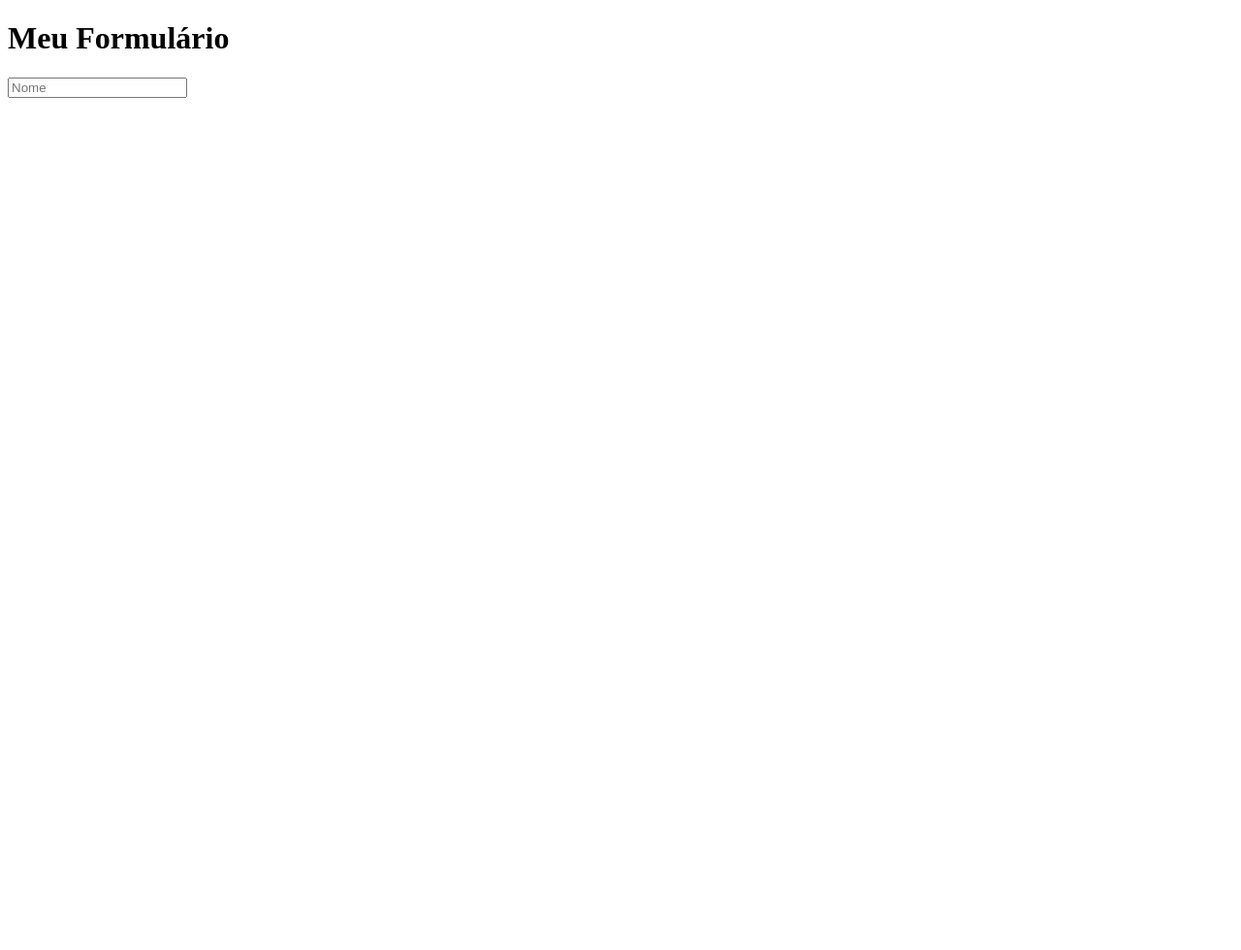
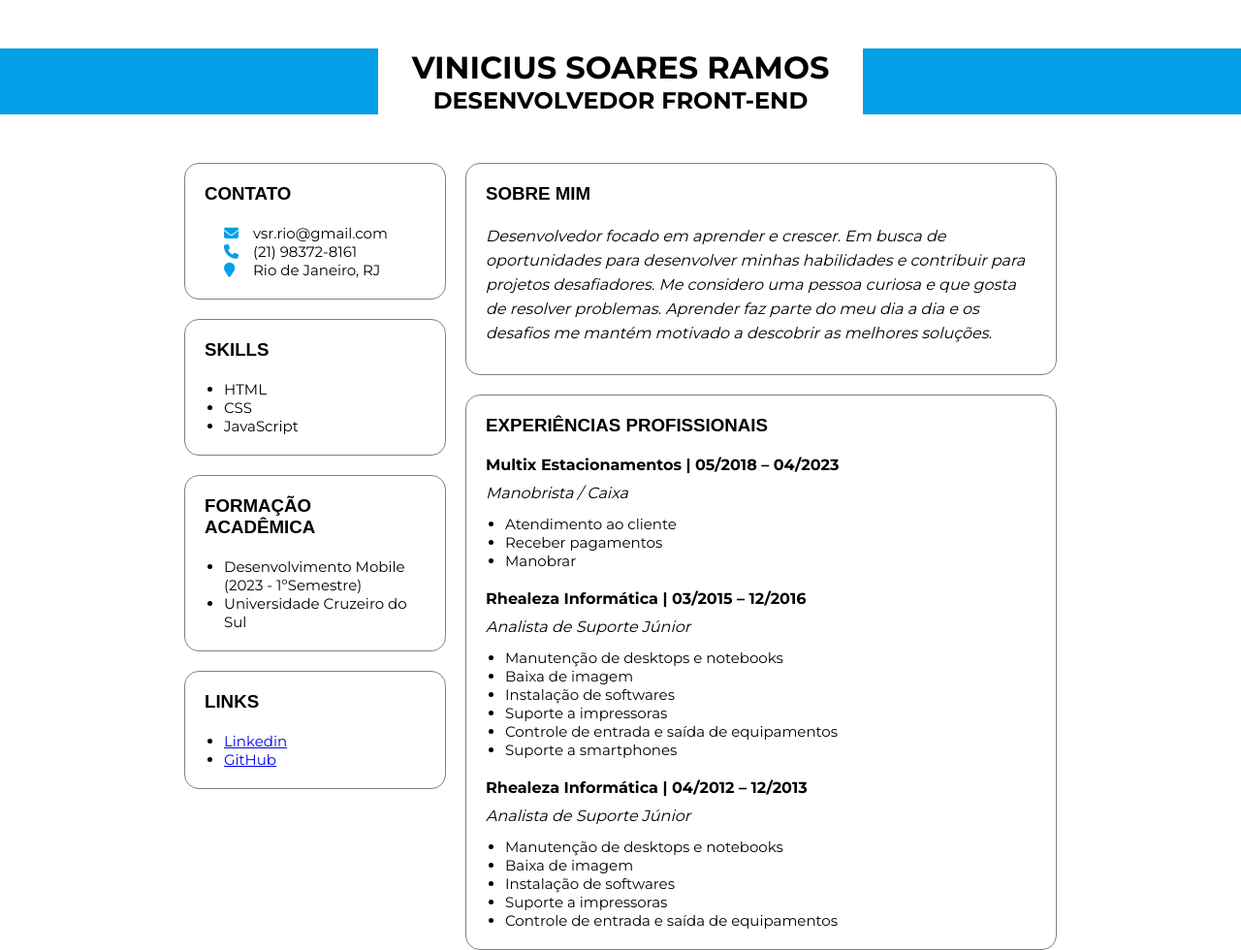
Before and after one commit to Viniiirj/dnc, a plain HTML site: page Aula2/index.html in a window 1280 px wide. Shown: the whole page at 97% size. Before the commit the page ends 800 px from the top, so only its background shows below. Drawn offline with Linux system fonts and the light colour scheme; a web font is replaced by a local one.

Commit message:
conclusão curriculo

```diff
--- /dev/null
+++ b/Aula2/css/style.css
@@ -0,0 +1,78 @@
+* {
+    margin: 0;
+    padding: 0;
+    box-sizing: border-box;
+    font-family: 'Montserrat';
+}
+
+header {
+    background-color: rgb(3, 159, 231);
+    margin-top: 50px;
+    margin-bottom: 50px;
+}
+
+#nameAndTitle{
+    background-color: white;
+    margin: auto;
+    width: 500px;
+    font-family: 'Hubballi', sans-serif;
+    text-align: center;
+}
+
+h1, h2, h3{
+    text-transform: uppercase;
+}
+
+#contact {
+    list-style: none;
+}
+
+#contact i {
+    width: 30px;
+    color: rgb(3, 159, 231);
+
+}
+
+main {
+    max-width: 900px;
+    display: grid;
+    grid-template-columns: 30% auto;
+    column-gap: 20px;
+    margin: auto;
+}
+
+#sidebar, #content {
+    display: flex;
+    flex-direction: column;
+    row-gap: 20px;
+}
+
+.card {
+    display: flex;
+    flex-direction: column;
+    gap: 20px;
+    border: 1px solid gray;
+    border-radius: 15px;
+    padding: 20px;
+}
+
+.card h3 {
+    font-family: 'Hubballi', sans-serif;
+}
+
+.card span {
+    font-weight: bold;
+    margin-bottom: 7px;
+    display: block;
+}
+
+.card p {
+    line-height: 25px;
+    font-style: italic;
+    margin-bottom: 10px;
+}
+
+.card ul{
+    padding-left: 20px;
+    font-size: 15px;
+}
--- a/Aula2/index.html
+++ b/Aula2/index.html
@@ -1,14 +1,110 @@
 <!DOCTYPE html>
-<html lang="en">
+<html lang="pt-br">
 <head>
     <meta charset="UTF-8">
     <meta name="viewport" content="width=device-width, initial-scale=1.0">
-    <title>Formulario</title>
+    <link rel="preconnect" href="https://fonts.googleapis.com">
+    <link rel="preconnect" href="https://fonts.gstatic.com" crossorigin>
+    <title>Curriculo</title>
+    <link href="https://fonts.googleapis.com/css2?family=Hubballi&family=Montserrat:wght@400;700&display=swap" rel="stylesheet">
+    <link rel="stylesheet" href="css/style.css">
+    <script src="https://kit.fontawesome.com/1b61bb58cc.js" crossorigin="anonymous"></script>
 </head>
 <body>
-    <h1>Meu Formulário</h1>
-  <form action="https://formspree.io/f/xleynjne" method="post">
-    <input type="text" placeholder="Nome">
-  </form>
+
+  <header>
+  <div id="nameAndTitle">
+    <h1>Vinicius Soares Ramos</h1>
+    <h2>Desenvolvedor Front-End</h2>
+  </div>
+</header>
+<main>
+  <div id="sidebar">
+    <div class="card">
+        <h3>Contato</h3>
+        <ul id="contact">
+          <li><i class="fa-solid fa-envelope"></i>vsr.rio@gmail.com</li>
+          <li><i class="fa-solid fa-phone"></i>(21) 98372-8161</li>
+          <li><i class="fa-solid fa-location-pin"></i>Rio de Janeiro, RJ</li>
+        </ul>
+    </div>
+    <div class="card">
+      <h3>Skills</h3>
+      <ul>
+        <li>HTML</li>
+        <li>CSS</li>
+        <li>JavaScript</li>
+      </ul>
+    </div>
+    <div class="card">
+      <h3>Formação Acadêmica</h3>
+      <ul>
+        <li>Desenvolvimento Mobile (2023 - 1ºSemestre)</li>
+        <li>Universidade Cruzeiro do Sul</li>
+      </ul>
+    </div>
+    <div class="card">
+      <h3>Links</h3>
+      <ul>
+        <li><a href="https://www.linkedin.com/in/viniiirj/" target="_blank">Linkedin</a></li>
+        <li><a href="https://github.com/Viniiirj/" target="_blank">GitHub</a></li>
+      </ul>
+    </div>
+  </div>
+  <div id="content">
+    <div class="card">
+      <h3>Sobre Mim</h3>
+      <p>Desenvolvedor focado em aprender e
+        crescer. Em busca de oportunidades para
+        desenvolver minhas habilidades e contribuir
+        para projetos desafiadores. Me considero
+        uma pessoa curiosa e que gosta de resolver
+        problemas. Aprender faz parte do meu dia a
+        dia e os desafios me mantém motivado a
+        descobrir as melhores soluções.</p>
+    </div>
+    <div class="card">
+      <h3>Experiências Profissionais</h3>
+      <div class="cargos">
+
+          <span>Multix Estacionamentos | 05/2018 – 04/2023</span>
+
+          <p>Manobrista / Caixa</p>
+          <ul>
+            <li>Atendimento ao cliente</li>
+            <li>Receber pagamentos</li>
+            <li>Manobrar</li>
+          </ul>
+      </div>
+
+      <div class="cargos">
+          <span>Rhealeza Informática | 03/2015 – 12/2016</span>
+          <p>Analista de Suporte Júnior</p>
+          <ul>
+            <li>Manutenção de desktops e notebooks</li>
+            <li>Baixa de imagem</li>
+            <li>Instalação de softwares</li>
+            <li>Suporte a impressoras</li>
+            <li>Controle de entrada e saída de equipamentos</li>
+            <li>Suporte a smartphones</li>
+          </ul>
+      </div>
+
+      <div class="cargos">
+          <span>Rhealeza Informática | 04/2012 – 12/2013</span>
+          <p>Analista de Suporte Júnior</p>
+          <ul>
+            <li>Manutenção de desktops e notebooks</li>
+            <li>Baixa de imagem</li>
+            <li>Instalação de softwares</li>
+            <li>Suporte a impressoras</li>
+            <li>Controle de entrada e saída de equipamentos</li>
+          </ul>
+      </div>
+
+    </div>
+  </div>
+</main>
+
 </body>
 </html>
```
